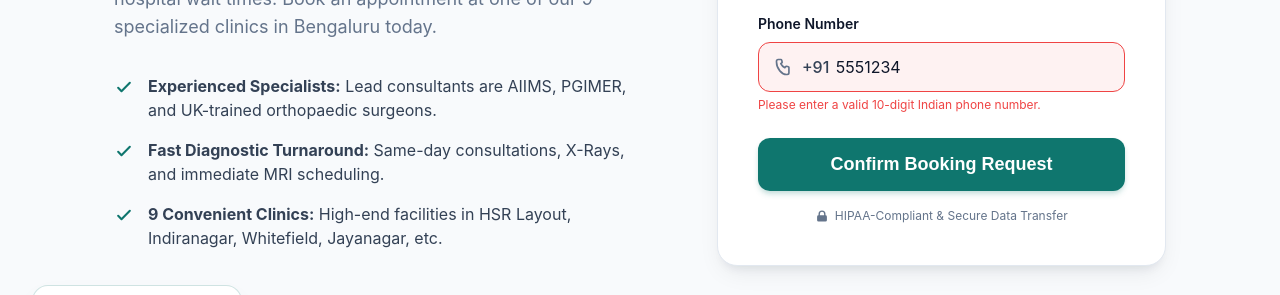
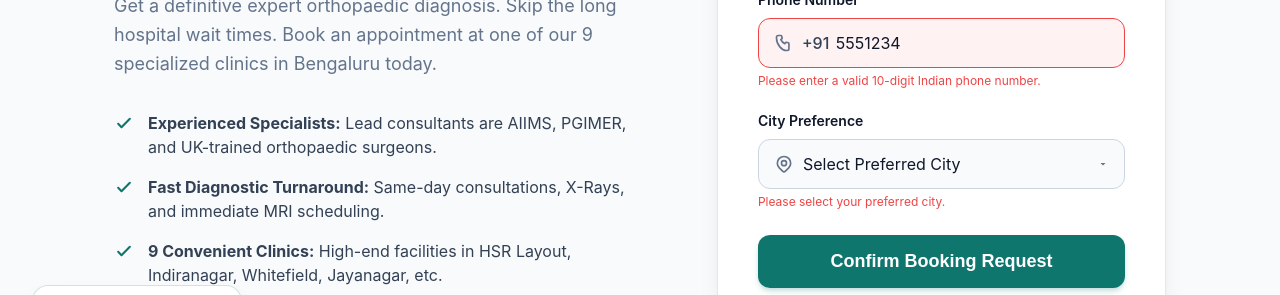
Before and after one commit to ashish0051/orthonow-landing-page, a plain HTML site: page index.html in a window 1280 px wide. Both pictures are taken after typing "Sample", "5551234" into the empty fields and a click on the button "Confirm Booking Request". Shown: the part 380-675 px from the top of the page. Drawn offline with Linux system fonts and the light colour scheme.

Commit message:
Add City Preference dropdown select and modify thank-you screens and handlers

```diff
--- a/index.html
+++ b/index.html
@@ -827,6 +827,35 @@
                 <div class="error-message" id="phone-error">Please enter a valid 10-digit Indian phone number.</div>
               </div>
 
+              <div class="form-group">
+                <label for="city_preference">City Preference</label>
+                <div class="input-wrapper">
+                  <svg class="input-icon" fill="none" stroke="currentColor" viewBox="0 0 24 24" stroke-width="2">
+                    <path stroke-linecap="round" stroke-linejoin="round" d="M17.657 16.657L13.414 20.9a1.998 1.998 0 01-2.827 0l-4.244-4.243a8 8 0 1111.314 0z"/>
+                    <path stroke-linecap="round" stroke-linejoin="round" d="M15 11a3 3 0 11-6 0 3 3 0 016 0z"/>
+                  </svg>
+                  <select id="city_preference" name="city_preference" required style="width: 100%; padding: 0.875rem 1rem 0.875rem 2.75rem; border: 1px solid #cbd5e1; border-radius: 0.75rem; font-family: var(--font); font-size: 1rem; color: var(--secondary); background-color: var(--bg); transition: all 0.2s ease; appearance: none; -webkit-appearance: none;">
+                    <option value="" disabled selected>Select Preferred City</option>
+                    <option value="Bengaluru">Bengaluru</option>
+                    <option value="Delhi">Delhi</option>
+                    <option value="Gurgaon">Gurgaon</option>
+                    <option value="Noida">Noida</option>
+                    <option value="Pune">Pune</option>
+                    <option value="Patna">Patna</option>
+                    <option value="Gorakhpur">Gorakhpur</option>
+                    <option value="Lucknow">Lucknow</option>
+                    <option value="Gopalganj">Gopalganj</option>
+                    <option value="Chennai">Chennai</option>
+                  </select>
+                  <div style="position: absolute; right: 1rem; pointer-events: none; color: var(--text-light); display: flex; align-items: center;">
+                    <svg width="12" height="12" fill="currentColor" viewBox="0 0 24 24">
+                      <path d="M7 10l5 5 5-5z"/>
+                    </svg>
+                  </div>
+                </div>
+                <div class="error-message" id="city-error">Please select your preferred city.</div>
+              </div>
+
               <button type="submit" class="btn-submit" id="submit-btn">
                 <span id="btn-text">Confirm Booking Request</span>
                 <div class="loader" id="btn-loader"></div>
@@ -848,7 +877,8 @@
                 <path stroke-linecap="round" stroke-linejoin="round" d="M5 13l4 4L19 7"/>
               </svg>
             </div>
-            <h2 class="ty-title">Booking Received!</h2>
+            <h2 class="ty-title">Thank You!</h2>
+            <h3 style="font-size: 1.25rem; font-weight: 700; color: var(--primary); margin-bottom: 0.5rem; text-align: center;">Booking Received</h3>
             <p class="ty-message">We have received your request. A care representative is checking availability and will call you in 15 minutes.</p>
 
             <div class="ty-details-box">
@@ -862,7 +892,7 @@
               </div>
               <div class="ty-detail-row">
                 <span class="ty-detail-lbl">Preferred City:</span>
-                <span class="ty-detail-val">Bengaluru</span>
+                <span class="ty-detail-val" id="summary-city">-</span>
               </div>
             </div>
 
@@ -983,6 +1013,9 @@
 
       const summaryName = document.getElementById("summary-name");
       const summaryPhone = document.getElementById("summary-phone");
+      const summaryCity = document.getElementById("summary-city");
+      const cityInput = document.getElementById("city_preference");
+      const cityError = document.getElementById("city-error");
       const resetBtn = document.getElementById("reset-form-btn");
 
       const leadsTableBody = document.getElementById("leads-table-body");
@@ -1023,6 +1056,16 @@
         } else {
           phoneInput.classList.remove("error");
           phoneError.style.display = "none";
+        }
+
+        // Validate City Selection
+        if (!cityInput.value) {
+          cityInput.classList.add("error");
+          cityError.style.display = "block";
+          isValid = false;
+        } else {
+          cityInput.classList.remove("error");
+          cityError.style.display = "none";
         }
 
         return isValid;
@@ -1098,12 +1141,14 @@
 
         // Simulate fast network latency to feel native (350ms)
         setTimeout(() => {
+          const selectedCity = cityInput.value;
+
           // Prepare parameters
           const gtmEvent = {
             event: "consultation_form_submitted",
             patient_name: name,
             patient_phone: "+91" + phone,
-            campaign_city: "Bengaluru",
+            campaign_city: selectedCity,
             page_title: document.title,
             timestamp: new Date().toISOString()
           };
@@ -1131,7 +1176,7 @@
             whatsapp_status: 'Scheduled (Within 2m)',
             logs: [
               `[${new Date().toISOString()}] Form submitted successfully. Client data captured.`,
-              `[${new Date().toISOString()}] Searching HubSpot for existing phone number: +91 ${phone}`,
+              `[${new Date().toISOString()}] Searching HubSpot for existing phone number: +91 ${phone} in city: ${selectedCity}`,
               `[${new Date().toISOString()}] Phone number deduplication check passed. No overwriting mismatch identified.`,
               `[${new Date().toISOString()}] HubSpot contact created successfully. ID: hs_cnt_${Math.floor(Math.random() * 1000000)}`,
               `[${new Date().toISOString()}] Forwarding WhatsApp dispatch template to Karix Gateway queue...`,
@@ -1145,6 +1190,7 @@
           // 4. Update Summary and Switch States
           summaryName.textContent = name;
           summaryPhone.textContent = "+91 " + phone;
+          summaryCity.textContent = selectedCity;
 
           // Transition states
           formInteractiveState.style.display = "none";
@@ -1165,8 +1211,10 @@
         form.reset();
         nameInput.classList.remove("error");
         phoneInput.classList.remove("error");
+        cityInput.classList.remove("error");
         nameError.style.display = "none";
         phoneError.style.display = "none";
+        cityError.style.display = "none";
 
         thankYouState.style.display = "none";
         formInteractiveState.style.display = "block";
```
